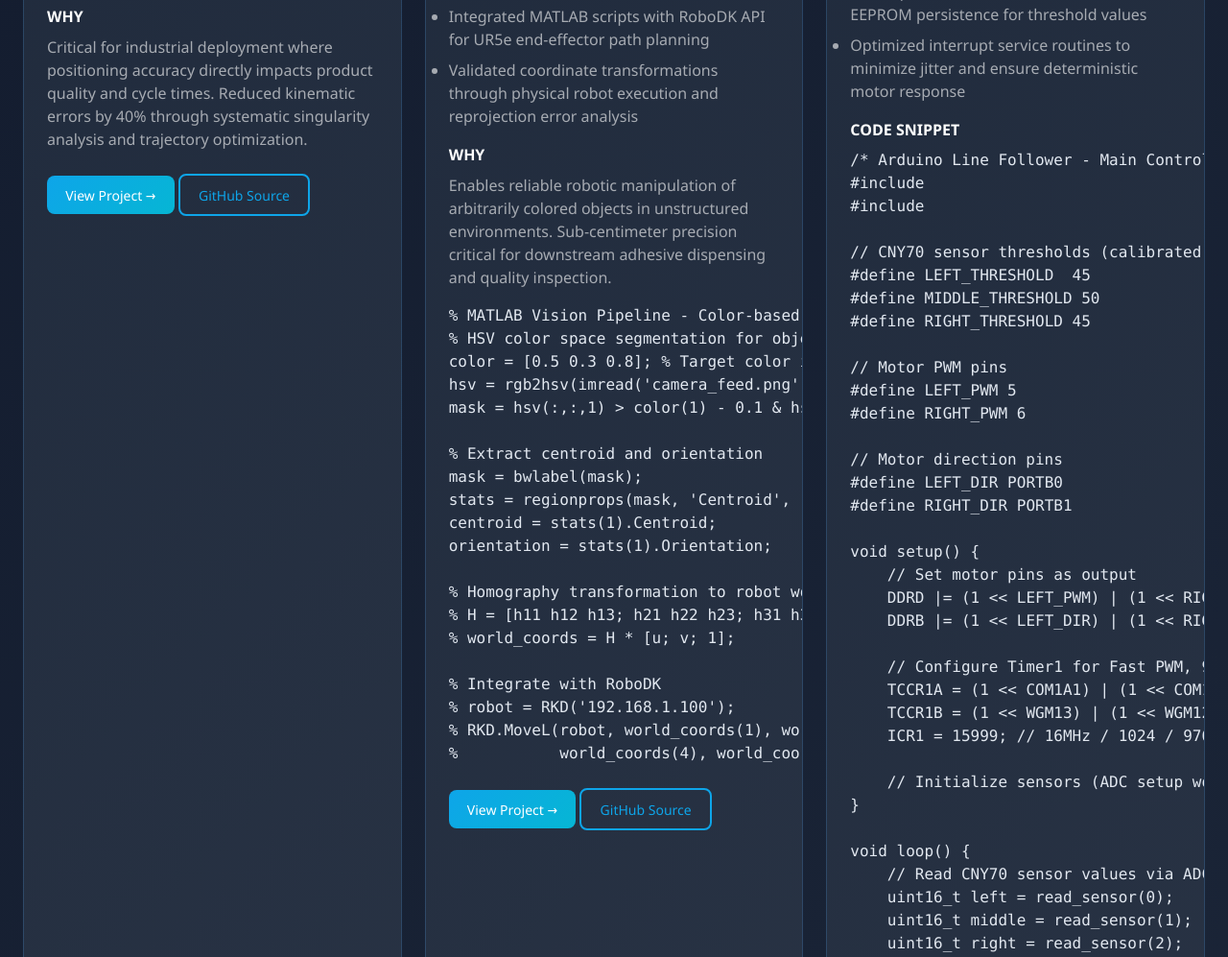
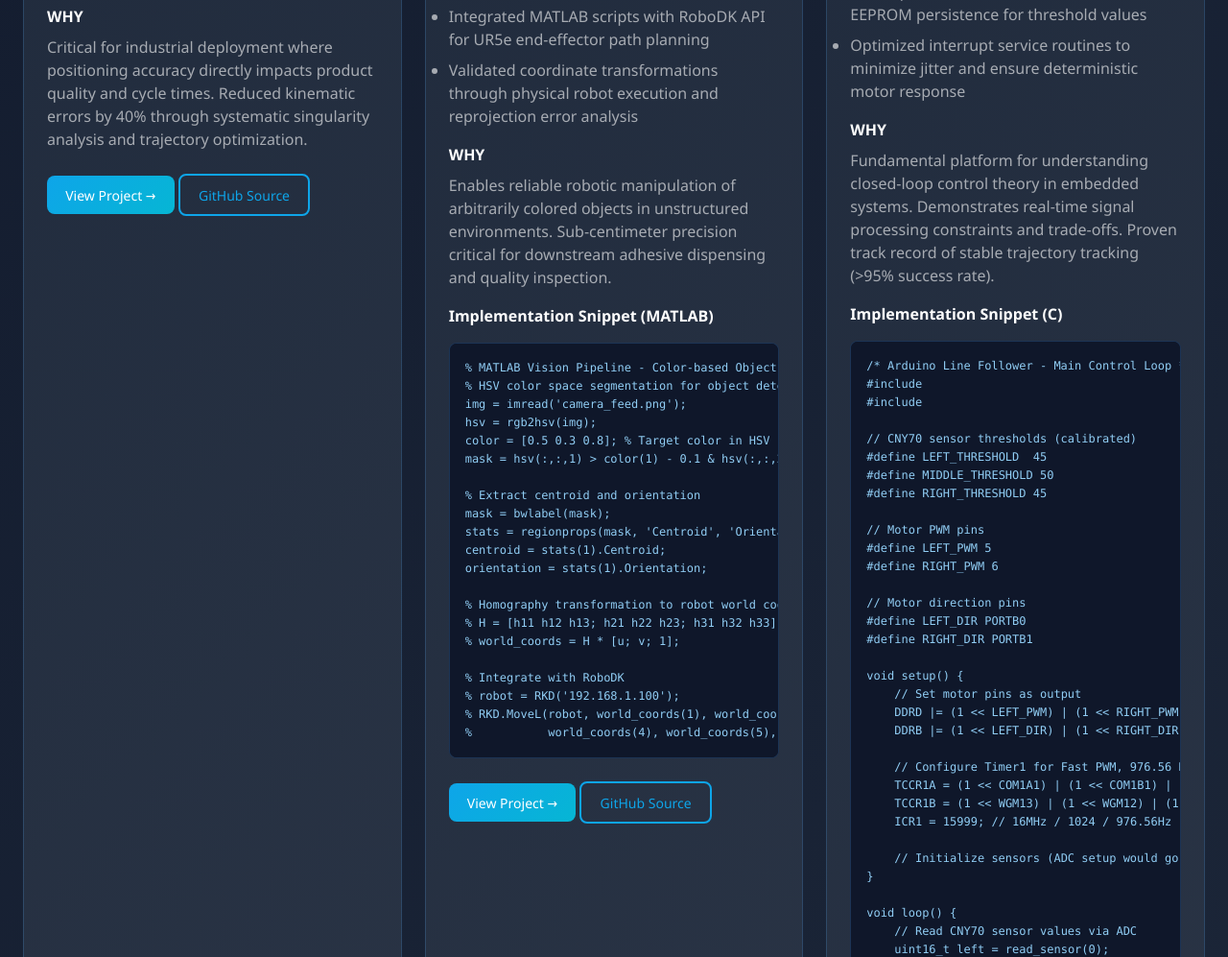
Before and after one commit to neelgheewala-005/Robotics-portfolio, a plain HTML site: page portfolio/index.html in a window 1280 px wide. Shown: the part 2092-3089 px from the top of the page at 96% size. Drawn offline with nearby package versions, Linux system fonts and the light colour scheme; a small style sheet from the web is missing.

Commit message:
Update portfolio with headshot and syntax-highlighted code snippets

```diff
--- a/portfolio/index.html
+++ b/portfolio/index.html
@@ -334,10 +334,12 @@
                     <p class="text-white/60 mt-2">Enables reliable robotic manipulation of arbitrarily colored objects in unstructured environments. Sub-centimeter precision critical for downstream adhesive dispensing and quality inspection.</p>
 
                     <div class="mt-4">
-                        <pre><code class="language-matlab">% MATLAB Vision Pipeline - Color-based Object Recognition
+                        <h4 class="font-bold text-white mb-2">Implementation Snippet (MATLAB)</h4>
+                        <pre class="code-block"><code class="language-matlab">% MATLAB Vision Pipeline - Color-based Object Recognition
 % HSV color space segmentation for object detection
+img = imread('camera_feed.png');
+hsv = rgb2hsv(img);
 color = [0.5 0.3 0.8]; % Target color in HSV
-hsv = rgb2hsv(imread('camera_feed.png'));
 mask = hsv(:,:,1) > color(1) - 0.1 & hsv(:,:,2) > color(2) - 0.1 & hsv(:,:,3) > color(3) - 0.1;
 
 % Extract centroid and orientation
@@ -384,9 +386,12 @@ orientation = stats(1).Orientation;
                         <li>Optimized interrupt service routines to minimize jitter and ensure deterministic motor response</li>
                     </ul>
 
-                    <h4 class="font-bold text-white mt-4">CODE SNIPPET</h4>
-                    <div class="mt-2">
-                        <pre><code class="language-c">/* Arduino Line Follower - Main Control Loop */
+                    <h4 class="font-bold text-white mt-4">WHY</h4>
+                    <p class="text-white/60 mt-2">Fundamental platform for understanding closed-loop control theory in embedded systems. Demonstrates real-time signal processing constraints and trade-offs. Proven track record of stable trajectory tracking (>95% success rate).</p>
+
+                    <div class="mt-4">
+                        <h4 class="font-bold text-white mb-2">Implementation Snippet (C)</h4>
+                        <pre class="code-block"><code class="language-c">/* Arduino Line Follower - Main Control Loop */
 #include <avr/io.h>
 #include <util/delay.h>
 
@@ -465,9 +470,6 @@ uint16_t read_sensor(uint8_t channel) {
 </code></pre>
                     </div>
 
-                    <h4 class="font-bold text-white mt-4">WHY</h4>
-                    <p class="text-white/60 mt-2">Fundamental platform for understanding closed-loop control theory in embedded systems. Demonstrates real-time signal processing constraints and trade-offs. Proven track record of stable trajectory tracking (>95% success rate).</p>
-
                     <div class="mt-6">
                         <a href="https://github.com/neelgheewala-005/Robotics-portfolio/blob/main/src/line_follower.c" class="btn-primary">View Project →</a>
                         <a href="https://github.com/neelgheewala-005/Robotics-portfolio/tree/main/src/line_follower.c" class="btn-secondary">GitHub Source</a>
```
